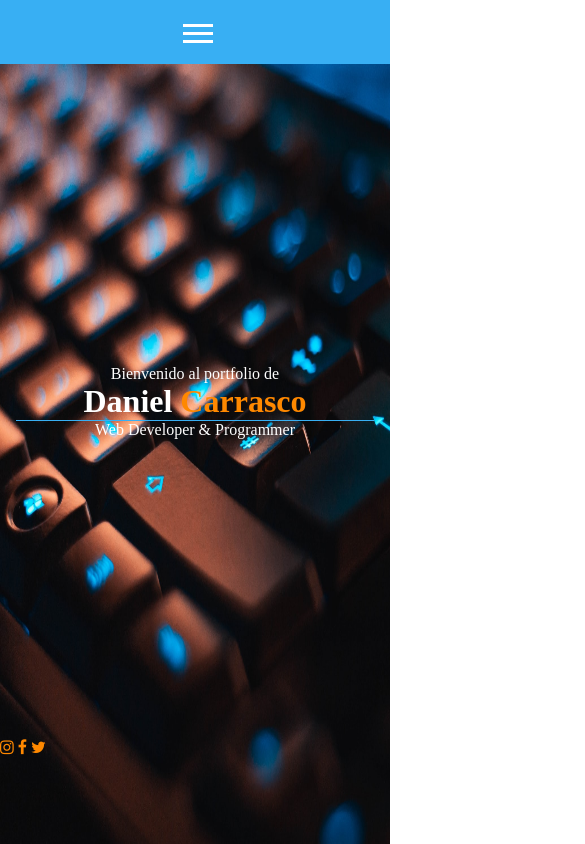
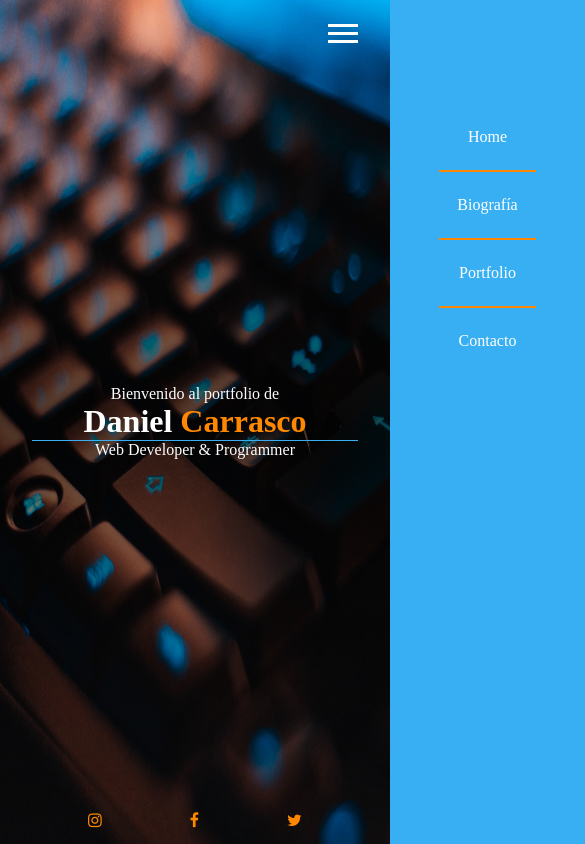
Before and after one commit to DaniPhilo/proyecto-web-personal, a plain HTML site: page index.html in a window 390 px wide. Shown: the whole page, 585 px wide, since content can reach past the window. Drawn offline with Linux system fonts and the light colour scheme.

Commit message:
Moved navbar to side and solved background gradient. Mobile welcome page finished

```diff
--- a/css/style.css
+++ b/css/style.css
@@ -4,7 +4,6 @@
     --accent-color: #ff8800; /*FF9900*/
     --text-color: #FFF;
 }
-
 * {
     margin: 0;
     padding: 0;
@@ -14,61 +13,65 @@
 }
 
 
+
 /* Configuración MÓVIL */
-
-@media (max-width:481px) {
 body {
+    color: var(--text-color);
     background-image: url('../assets/img/teclado.jpg');
     background-size: 150% 100%;
     background-repeat: no-repeat;
-        /*background: linear-gradient(0deg, rgba(255, 255, 255, 0), rgba(0, 0, 0, 1) 45%, rgba(0, 200, 1, .5));*/
-        color: var(--text-color);
     position: relative;
+    width: 100vw;
     height: 100vh;
 }
-    /* NAVBAR */
+
+
+
+
+/* Diseño del nav */
 header {
-        background-color: var(--secondary-color);
-        width: 100%;
-        height: 4rem;
-        z-index: 10;
-
-        text-align: center;
+    position: relative;
 }
-    /* El nav está desplazado hacia arriba siempre, fuera de la pantalla */
+/* El nav está desplazado hacia arriba siempre, fuera dela pantalla */
 nav {
     background-color: var(--secondary-color);
-        padding-top: 4rem;
+
+    position: absolute;
+    top: 0;
+    right: 0;
     z-index: 9;
-        width: 100%;
-        height: fit-content;
+    width: 50%;
+    height: 100vh;
 
-        transform: translateY(-100%);
+    transform: translateX(100%);
     transition: .5s ease-in-out;
 }
-
 nav > ul {
     display: flex;
     flex-direction: column;
     justify-content: center;
     align-items: center;
 
+    margin-top: 8rem;
+
     background-color: var(--secondary-color);
 }
 nav > ul > li {
     border-bottom: 2px solid var(--accent-color);
-
-        width: 40%;
-        padding: 1rem .5rem;
     text-align: center;
+    width: 50%;
+    padding-bottom: 1.5rem;
+    margin-bottom: 1.5rem;
 }
 nav > ul > li:last-child {
     border-bottom: none;
 }
 nav > ul > li > a {
     color: var(--text-color);
-        padding: 1rem 2rem;
+    padding: 1rem .5rem;
 }
+
+
 
 
 /*Configuración del botón que despliega el nav*/
@@ -79,7 +82,7 @@
 
     position: absolute;
     top: 2rem;
-        left: 47%;
+    right: 2rem;
     z-index: 11;
 
     cursor: pointer;
@@ -108,8 +111,9 @@
     display: none;
 }
 #check:checked ~ nav {
-        transform: translateY(0);
+    transform: translateX(0);
 }
+
 
 
 /*Diseño del main*/
@@ -118,14 +122,15 @@
     justify-content: center;
     align-items: center;
 
-        height: 80%;
+    height: 100vh;
+    background: linear-gradient(rgba(0, 0, 0, 0), rgb(0, 0, 0, .7) 50%, rgba(0, 0, 0, 0))
 
 }
 main > div {
     text-align: center;
     border-radius: 20px;
     width: 100%;
-        padding: 1rem;
+    padding: 2rem;
 
 }
 #lastname {
@@ -141,8 +146,17 @@
 
 
 
+/*Diseño del footer:*/
+footer {
+    position: absolute;
+    bottom: 1rem;
+    left: 0;
+    width: 100vw;
+
+    display: flex;
+    justify-content: space-evenly;
+}
 .fa {
     color: var(--accent-color);
     font-size: 5rem;
 }
-}
--- a/index.html
+++ b/index.html
@@ -24,7 +24,7 @@
         </nav>
     </header>
     <main>
-        <div>
+        <div id="title">
             <p>Bienvenido al portfolio de</p>
             <h1>Daniel <span id="lastname">Carrasco</span></h1>
             <hr>
```
Also changed, not shown: 1 other file. Lines whose indentation alone changed are shown as unchanged.
